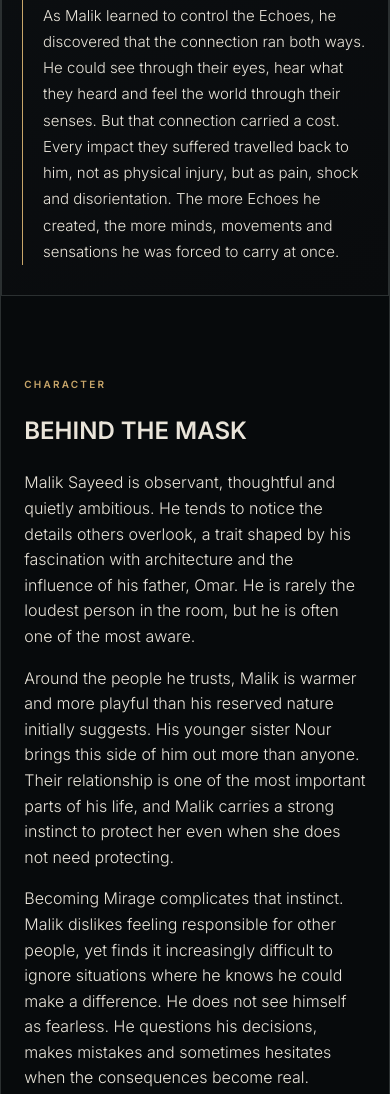
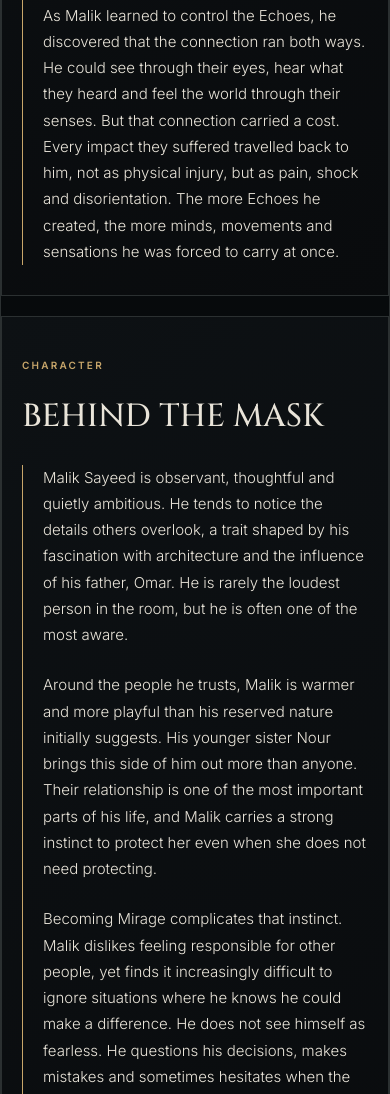
Before and after one commit to diegoloveridge2003-boop/Evrane, a plain HTML site: page mirage.html in a window 390 px wide. Shown: the part 4879-5973 px from the top of the page. Drawn offline with Linux system fonts and the light colour scheme.

Commit message:
Style Malik personality section

```diff
--- a/style.css
+++ b/style.css
@@ -499,3 +499,66 @@ header .brand img {
     line-height: 1.75;
   }
 }
+
+/* Mirage Personality */
+
+.mirage-personality {
+  margin: 10px 0 20px;
+  padding: 45px;
+  border: 1px solid var(--line);
+  background: linear-gradient(145deg, #0d1114, #090b0d);
+}
+
+.mirage-personality > .eyebrow {
+  margin-bottom: 25px;
+}
+
+.mirage-personality > h2 {
+  font-family: Cinzel, serif;
+  color: var(--cream);
+  font-size: 42px;
+  font-weight: 500;
+  margin: 0 0 35px;
+}
+
+.personality-content {
+  max-width: 850px;
+  padding-left: 30px;
+  border-left: 1px solid var(--gold);
+}
+
+.personality-content p {
+  color: var(--cream);
+  font-size: 17px;
+  line-height: 1.8;
+  margin: 0 0 24px;
+}
+
+.personality-content p:last-child {
+  margin-bottom: 0;
+}
+
+/* Mirage Personality - Mobile */
+
+@media (max-width: 520px) {
+
+  .mirage-personality {
+    margin-top: 10px;
+    padding: 30px 20px;
+  }
+
+  .mirage-personality > h2 {
+    font-size: 32px;
+    line-height: 1.2;
+    margin-bottom: 28px;
+  }
+
+  .personality-content {
+    padding-left: 20px;
+  }
+
+  .personality-content p {
+    font-size: 15px;
+    line-height: 1.75;
+  }
+}
```
